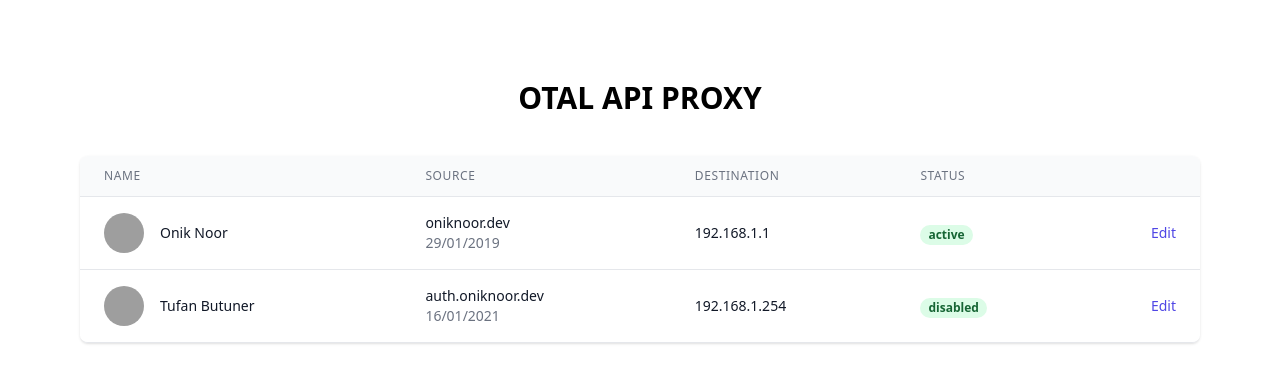
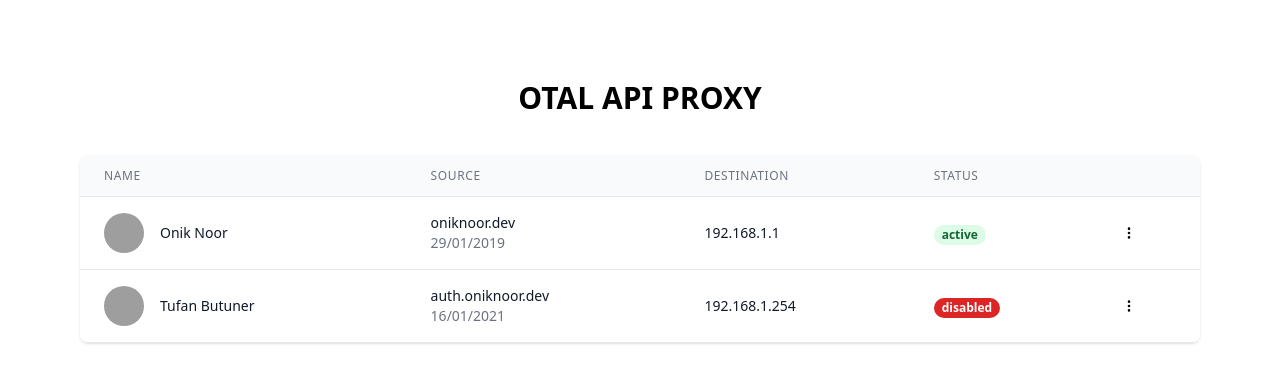
Before and after one commit to OnikNoor97/api-proxy, a Next.js app: page / in a window 1280 px wide. Shown: the top 382 px of the page. Built offline with nearby package versions, Linux system fonts and the light colour scheme; grey boxes are pictures that could not be loaded.

Commit message:
changed disabled status style

```diff
--- a/src/components/atoms/Table/TableComponent.tsx
+++ b/src/components/atoms/Table/TableComponent.tsx
@@ -1,5 +1,6 @@
 import React, { ReactElement, useState } from "react";
 
+import { BsThreeDotsVertical } from "react-icons/bs";
 import ModalComponent from "./Modal/ModalComponent";
 
 const people = [
@@ -101,17 +102,23 @@ export default function TableComponent({}: Props): ReactElement {
                       {person.destination}
                     </td>
                     <td className="px-6 py-4 whitespace-nowrap">
-                      <span className="px-2 inline-flex text-xs leading-5 font-semibold rounded-full bg-green-100 text-green-800">
-                        {person.status}
-                      </span>
+                      {person.status === "disabled" ? (
+                        <span className="px-2 inline-flex text-xs leading-5 font-semibold rounded-full bg-red-600 text-white">
+                          {person.status}
+                        </span>
+                      ) : (
+                        <span className="px-2 inline-flex text-xs leading-5 font-semibold rounded-full bg-green-100 text-green-800">
+                          {person.status}
+                        </span>
+                      )}
                     </td>
                     <td className="px-6 py-4 whitespace-nowrap text-right text-sm font-medium">
                       <a
                         href=""
-                        className="text-indigo-600 hover:text-indigo-900"
+                        className="text-grey-600 hover:text-grey-900"
                         onClick={handleClick}
                       >
-                        Edit
+                        <BsThreeDotsVertical />
                       </a>
                       {showModal === true && <ModalComponent />}
                     </td>
```
Also changed, not shown: 1 other file (tests, documents, lock files or other folders).
